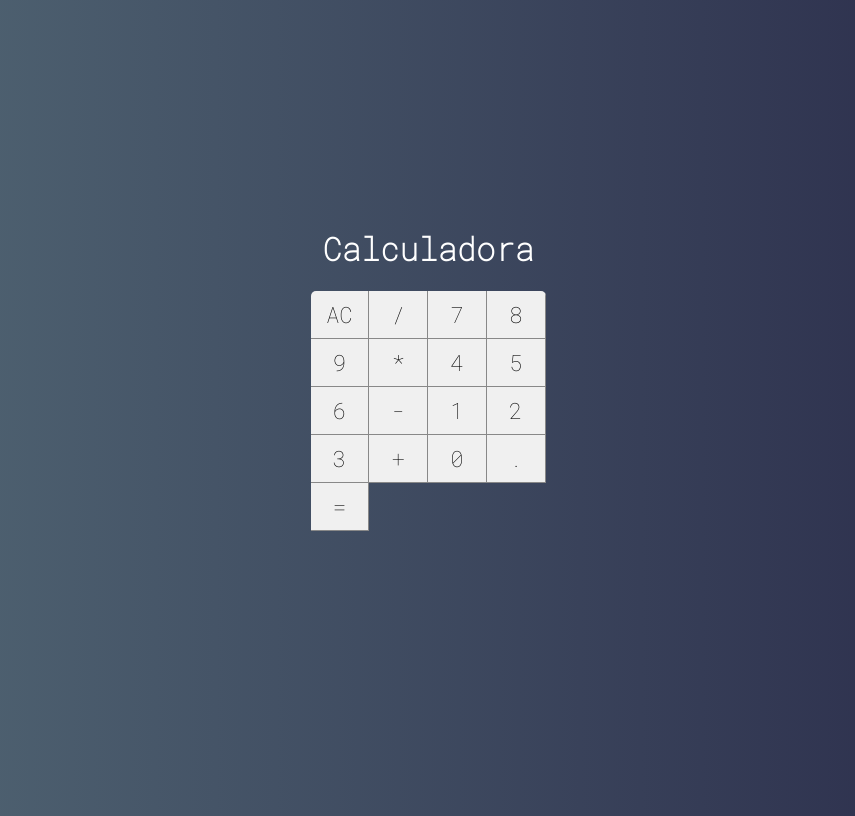
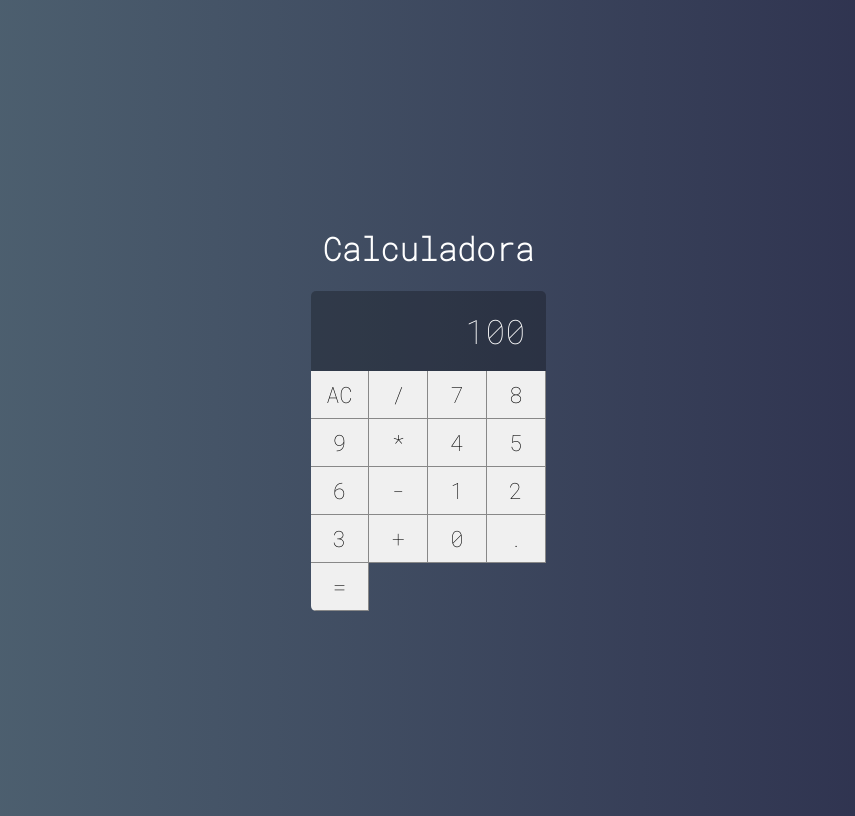
Before and after one commit to GuilCMattos/projetoCalculadoraReact, a React (Create React App) app: page / in a window 1280 px wide. Shown: the whole page, without its empty margins (212-1067 px from the left). Built offline with nearby package versions, Linux system fonts and the light colour scheme.

Commit message:
add: add display

```diff
--- /dev/null
+++ b/src/components/Display.css
@@ -0,0 +1,12 @@
+.display {
+    grid-column: span 4;
+    background-color: #0004;
+
+    display: flex;
+    justify-content: flex-end;
+    align-items: center;
+    padding: 20px;
+    font-size: 2.1em;
+    overflow: hidden;
+
+}
--- /dev/null
+++ b/src/components/Display.jsx
@@ -0,0 +1,10 @@
+import React from "react";
+import './Display.css';
+
+export default props => {
+    return (
+        <div className="display">
+            {props.value}
+        </div>
+    )
+}
--- a/src/main/Calculator.css
+++ b/src/main/Calculator.css
@@ -6,5 +6,5 @@
 
     display: grid;
     grid-template-columns: repeat(4, 25%);
-    grid-template-rows: 48px 48px 48px 48px 48px;
+    grid-template-rows: 1fr 48px 48px 48px 48px 48px;
 }
--- a/src/main/Calculator.jsx
+++ b/src/main/Calculator.jsx
@@ -2,11 +2,13 @@ import React, {Component} from 'react';
 import './Calculator.css'
 
 import Button from '../components/Button';
+import Display from '../components/Display';
 
 export default class Calculator extends Component {
     render() {
         return (
             <div className="calculator">
+                <Display value={100} />
                 <Button label="AC" />
                 <Button label="/" />
                 <Button label="7" />
```
